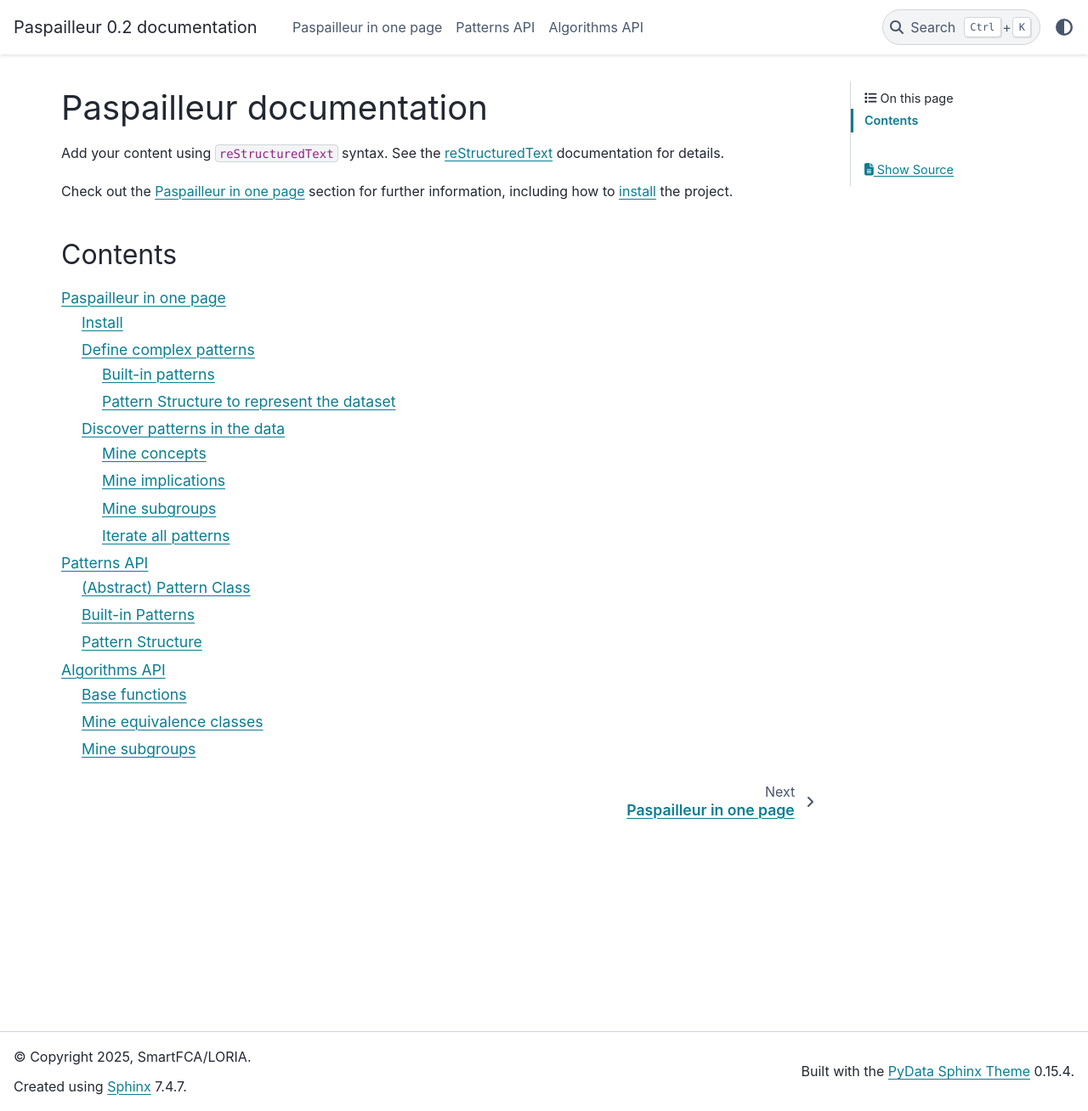
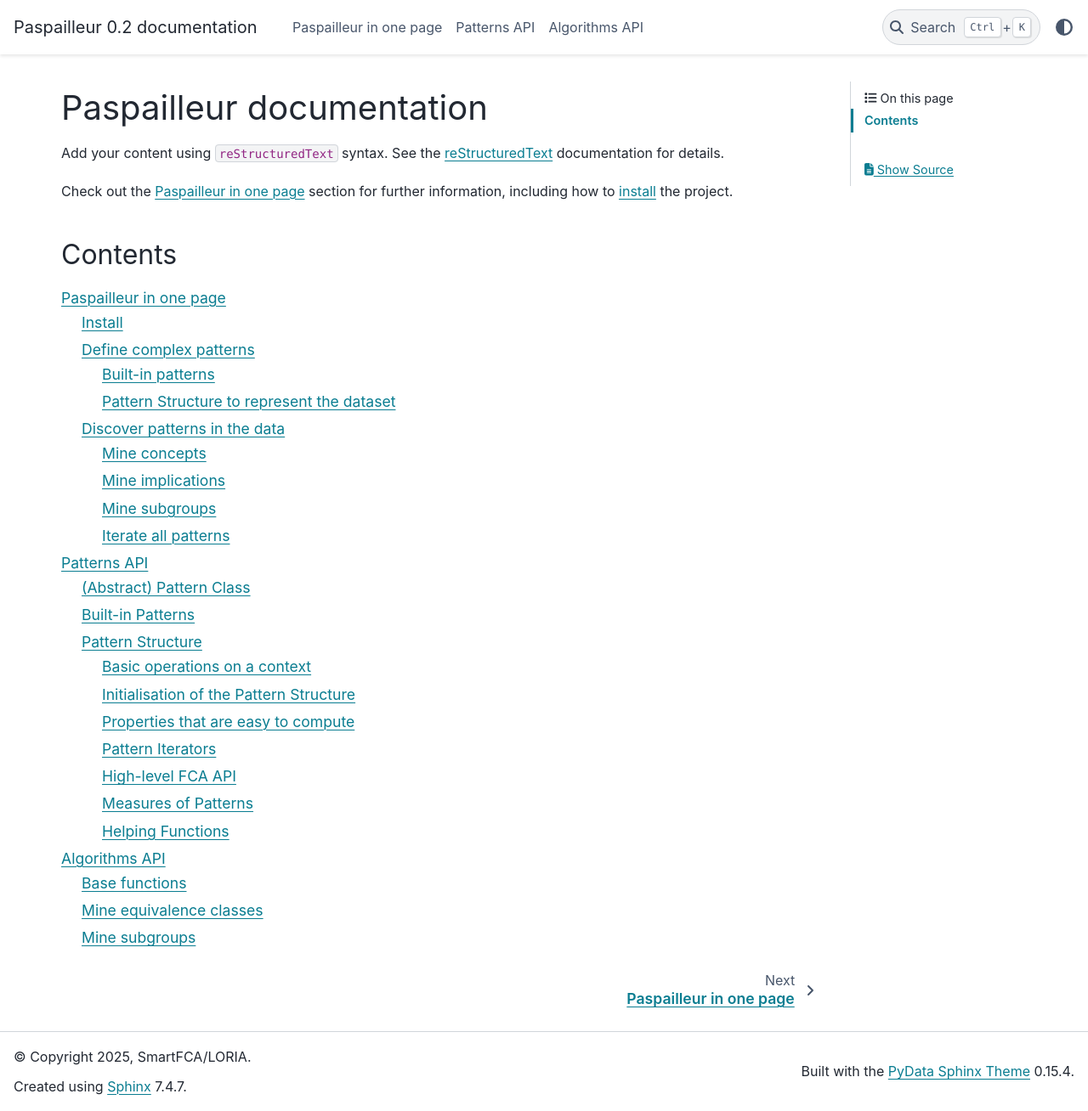
Before and after one commit to smartFCA/paspailleur, a Sphinx documentation site: the page built from docs/source/index.rst, in a window 1280 px wide and 1308 px high. Shown: the whole window at 85% size. Built offline with Sphinx 7.4.7 and the PyData theme 0.15.4, drawn with Linux system fonts in a browser that asks for light colours; some of the changed lines change nothing that is shown.

Commit message:
added the functions and their groupings to the file

```diff
--- a/docs/source/patterns_api.rst
+++ b/docs/source/patterns_api.rst
@@ -18,3 +18,75 @@
 .................
 
 .. autoclass:: paspailleur.pattern_structures.pattern_structure.PatternStructure
+
+Basic operations on a context
+,,,,,,,,,,,,,,,,,,,,,,,,,,,,,
+
+.. automethod:: paspailleur.pattern_structures.pattern_structure.PatternStructure.extent
+
+.. automethod:: paspailleur.pattern_structures.pattern_structure.PatternStructure.intent
+
+
+Initialisation of the Pattern Structure
+,,,,,,,,,,,,,,,,,,,,,,,,,,,,,,,,,,,,,,,
+.. automethod:: paspailleur.pattern_structures.pattern_structure.PatternStructure.fit
+
+.. automethod:: paspailleur.pattern_structures.pattern_structure.PatternStructure.intent
+
+
+Properties that are easy to compute
+,,,,,,,,,,,,,,,,,,,,,,,,,,,,,,,,,,,
+
+.. automethod:: paspailleur.pattern_structures.pattern_structure.PatternStructure.min_pattern
+
+.. automethod:: paspailleur.pattern_structures.pattern_structure.PatternStructure.max_pattern
+
+.. automethod:: paspailleur.pattern_structures.pattern_structure.PatternStructure.max_atoms
+
+.. automethod:: paspailleur.pattern_structures.pattern_structure.PatternStructure.atomic_patterns
+
+.. automethod:: paspailleur.pattern_structures.pattern_structure.PatternStructure.n_atomic_patterns
+
+.. automethod:: paspailleur.pattern_structures.pattern_structure.PatternStructure.atomic_patterns_order
+
+.. automethod:: paspailleur.pattern_structures.pattern_structure.PatternStructure.premaximal_patterns
+
+
+Pattern Iterators
+,,,,,,,,,,,,,,,,,
+
+.. automethod:: paspailleur.pattern_structures.pattern_structure.PatternStructure.iter_atomic_patterns
+
+.. automethod:: paspailleur.pattern_structures.pattern_structure.PatternStructure.iter_patterns
+
+.. automethod:: paspailleur.pattern_structures.pattern_structure.PatternStructure.iter_keys
+
+.. automethod:: paspailleur.pattern_structures.pattern_structure.PatternStructure.iter_subgroups
+
+
+High-level FCA API
+,,,,,,,,,,,,,,,,,,
+
+.. automethod:: paspailleur.pattern_structures.pattern_structure.PatternStructure.mine_concepts
+
+.. automethod:: paspailleur.pattern_structures.pattern_structure.PatternStructure.mine_implications
+
+.. automethod:: paspailleur.pattern_structures.pattern_structure.PatternStructure.mine_implications_from_premises
+
+.. automethod:: paspailleur.pattern_structures.pattern_structure.PatternStructure.next_pattern
+
+
+Measures of Patterns
+,,,,,,,,,,,,,,,,,,,,
+
+.. automethod:: paspailleur.pattern_structures.pattern_structure.PatternStructure.measure_support
+
+.. automethod:: paspailleur.pattern_structures.pattern_structure.PatternStructure.measure_frequency
+
+.. automethod:: paspailleur.pattern_structures.pattern_structure.PatternStructure.measure_delta_stability
+
+
+Helping Functions
+,,,,,,,,,,,,,,,,,
+
+.. automethod:: paspailleur.pattern_structures.pattern_structure.PatternStructure.verbalise_extent
```
